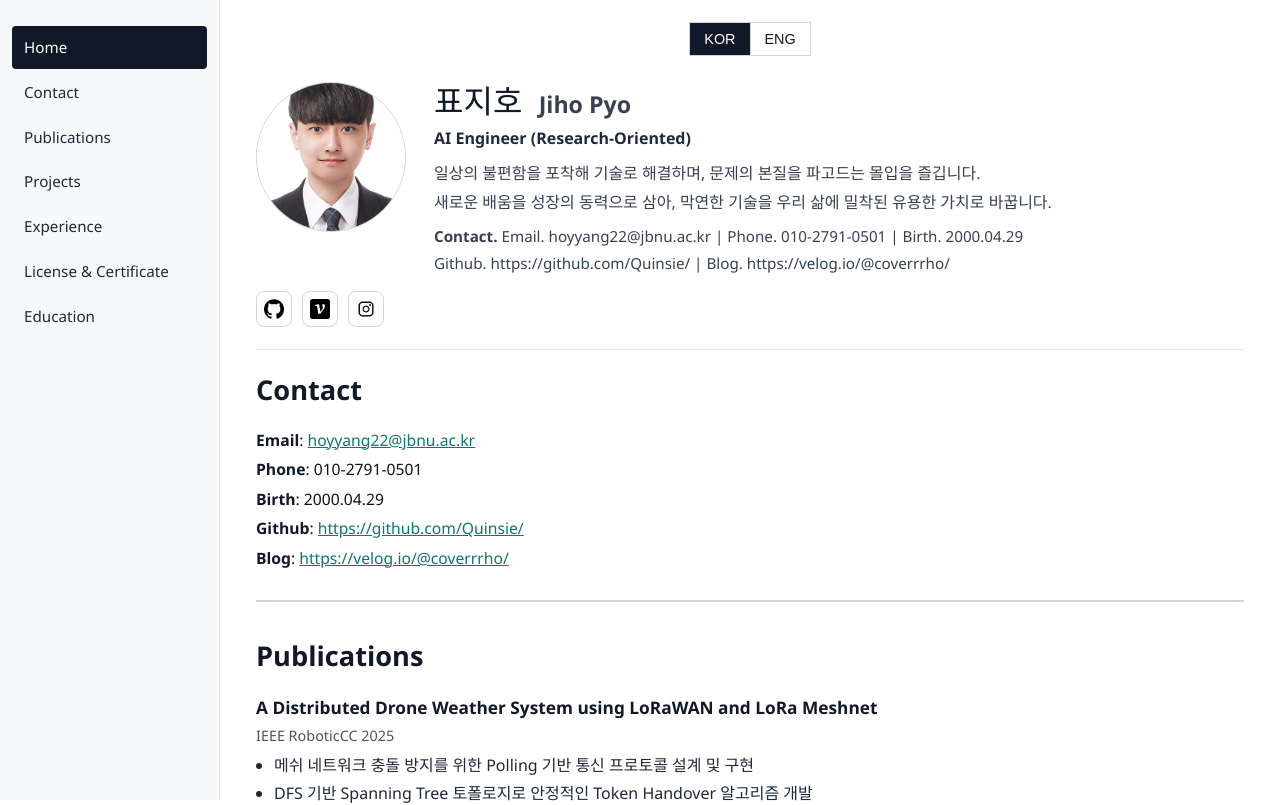
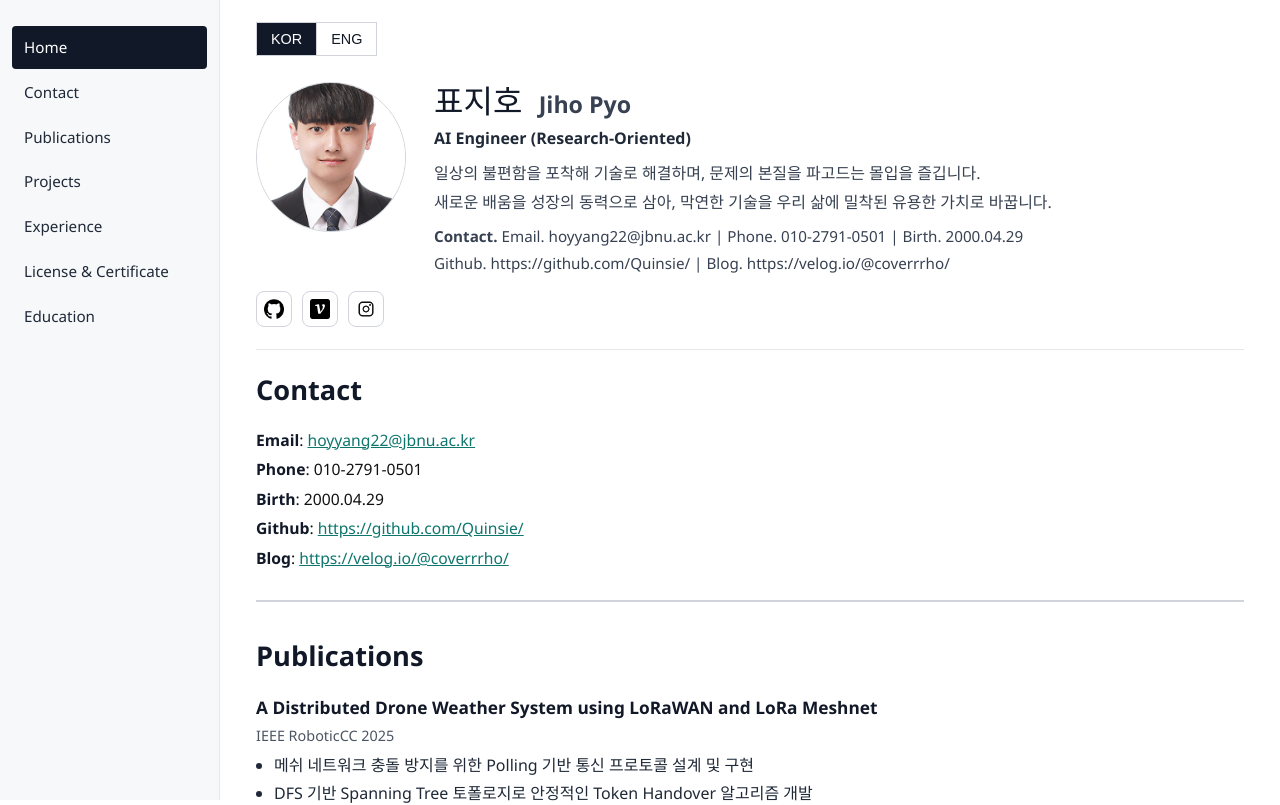
Before and after one commit to Quinsie/Quinsie.github.io, a React (Vite) app: page / in a window 1280 px wide. Shown: the top 805 px of the page. Built offline with nearby package versions, Linux system fonts and the light colour scheme.

Commit message:
fix: left align portfolio sections

```diff
--- a/src/App.css
+++ b/src/App.css
@@ -29,7 +29,7 @@ body {
 
 .lang-switch {
   max-width: 1200px;
-  margin: 0 auto 20px;
+  margin: 0 0 20px;
   display: flex;
   border: 1px solid #d1d5db;
   width: fit-content;
@@ -56,7 +56,7 @@ body {
 
 .section {
   max-width: 1200px;
-  margin: 0 auto 34px;
+  margin: 0 0 34px;
   padding-bottom: 20px;
   border-bottom: 2px solid #d1d5db;
   text-align: left;
```
